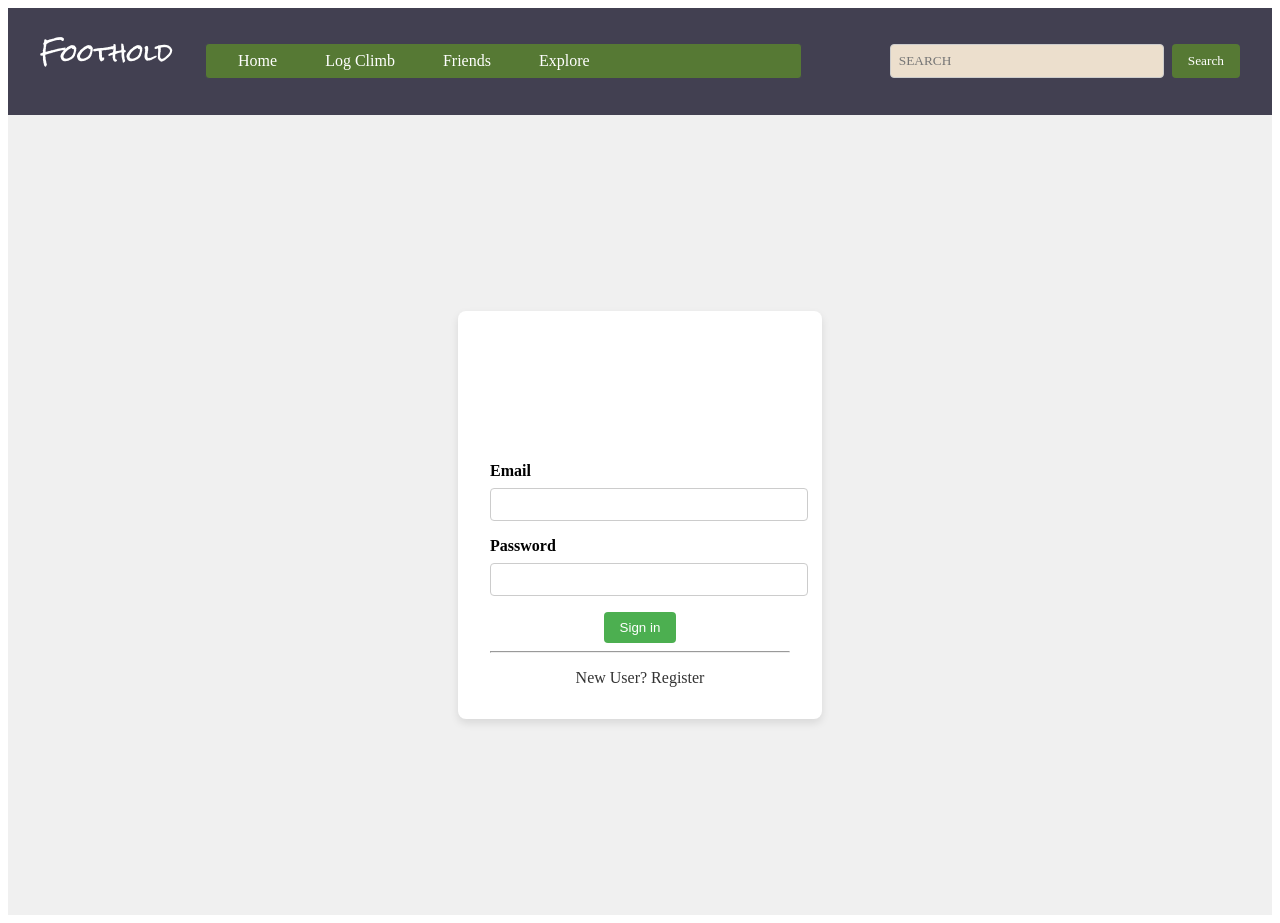
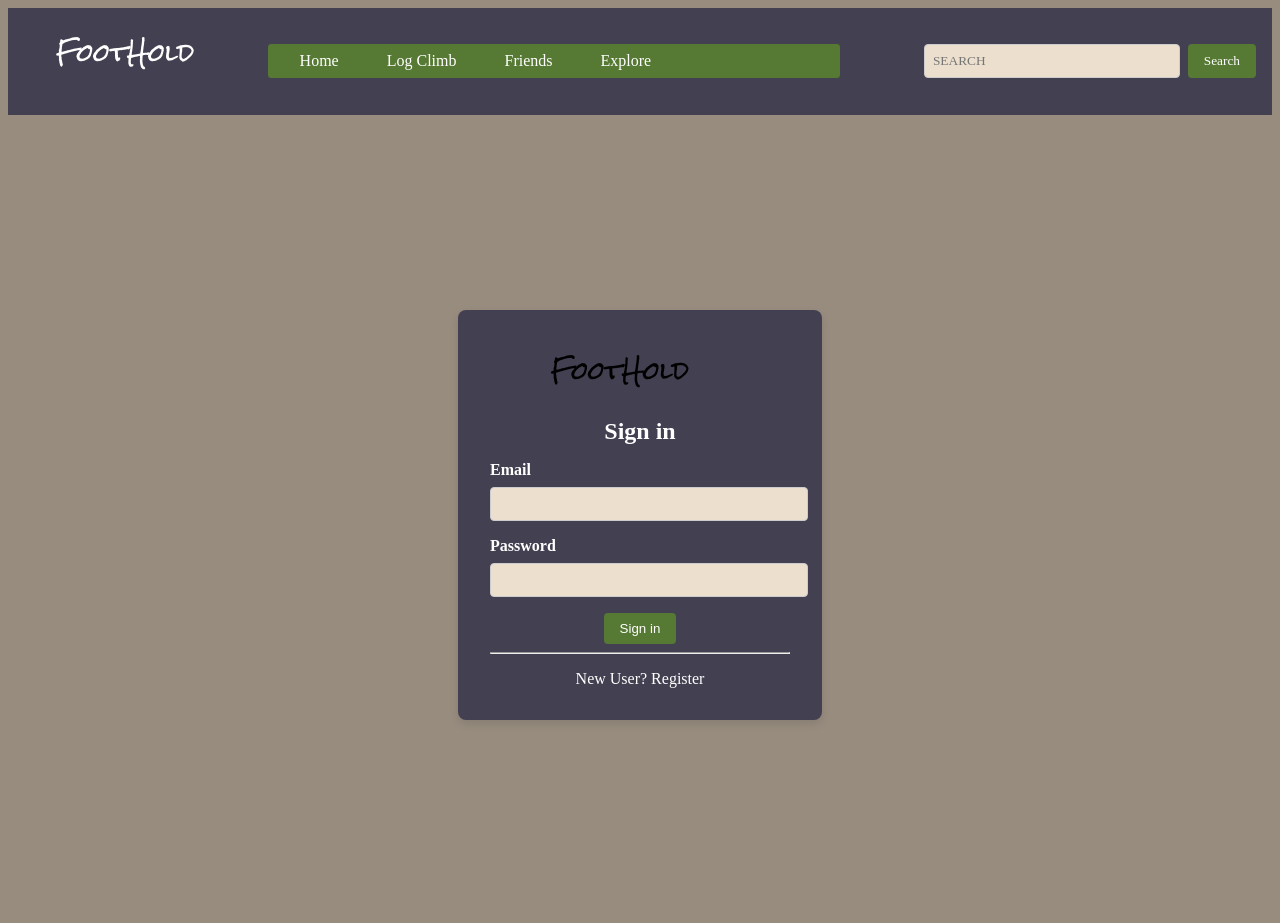
Before and after one commit to FredTodd/Boulder_site, a React (Create React App) app in the folder frontend/: page /login in a window 1280 px wide. Built offline with nearby package versions, Linux system fonts and the light colour scheme.

Commit message:
finished all the styling. Now working on the friends

```diff
--- a/frontend/src/components/Header.css
+++ b/frontend/src/components/Header.css
@@ -4,7 +4,7 @@ body {
 
 .header {
   display: flex;
-  justify-content: space-between;
+  justify-content: flex-start;
   align-items: center;
   padding: 1rem;
   background-color: #424051; /* General backing color */
@@ -13,27 +13,31 @@ body {
 
 .header-container {
   display: flex;
-  justify-content: space-between;
   align-items: center;
-  max-width: 1200px;
-  margin: 0 auto;
   width: 100%;
-}
-
-.logo {
-  font-family: 'Rock Salt', cursive;
 }
 
 .header-left {
   display: flex;
   align-items: center;
-  margin-right: auto; /* Ensure the logo is pushed to the left */
+}
+
+.header-right {
+  display: flex;
+  justify-content: flex-end;
+  flex-grow: 1;
 }
 
 .logo {
+  font-family: 'Rock Salt', cursive;
+  margin-right: 4.5rem; /* Adjust the margin to move it closer to the left */
+  margin-left: 2rem;
+}
+
+.logo a {
   font-size: 1.5rem;
-  margin-right: 2rem; /* Adjust the margin to move it closer to the left */
   color: white; /* Secondary color for text */
+  text-decoration: none;
 }
 
 .navbar-container {
@@ -47,11 +51,6 @@ body {
   max-width: 600px;
 }
 
-.header-right {
-  display: flex;
-  justify-content: flex-end;
-  flex-grow: 1;
-}
 
 .search-bar {
   display: flex;
--- a/frontend/src/components/Header.js
+++ b/frontend/src/components/Header.js
@@ -1,6 +1,7 @@
 import React, { useState } from 'react';
 import Navbar from './Navbar';
 import './Header.css';
+import { Link } from 'react-router-dom';
 
 const Header = () => {
   const [searchQuery, setSearchQuery] = useState('');
@@ -14,7 +15,7 @@ const Header = () => {
     <div className="header">
       <div className="header-container">
         <div className="header-left">
-          <div className="logo">Foothold</div>
+          <div className="logo"><Link to="/">FootHold</Link></div>
         </div>
         <div className="navbar-container">
           <Navbar />
--- a/frontend/src/components/LogClimb.css
+++ b/frontend/src/components/LogClimb.css
@@ -1,15 +1,16 @@
 body {
   font-family: "Archivo Narrow";
+  background-color: #978c7e;
 }
 
 .log-climb-container {
-    background-color: #DCE3E4; /* General backing color */
+    background-color: #ecdfcd; /* General backing color */
     padding: 2rem;
-    border-radius: 8px;
     box-shadow: 0 4px 8px rgba(0, 0, 0, 0.1);
     text-align: center;
     max-width: 1000px; /* Increased max-width to make it wider */
     margin: 2rem auto;
+
   }
 
   .switch-links {
@@ -67,6 +68,7 @@ body {
     margin-bottom: 1rem;
     color: #424051; /* Secondary color for text */
     background-color: #fff; /* White background */
+    font-family: "Archivo Narrow";
   }
 
   .log-climb-container .log-button {
@@ -78,10 +80,11 @@ body {
     border-radius: 4px;
     border: none;
     cursor: pointer;
+    font-family: "Archivo Narrow";
   }
 
   .log-climb-container .log-button:hover {
-    background-color: #455d2a; /* Slightly darker green for hover */
+    background-color: #4e6d2f; /* Slightly darker green for hover */
   }
 
   .log-climb-container .switch-link:hover {
@@ -92,3 +95,14 @@ body {
     width: 100%;
     margin-bottom: 1rem;
   }
+
+  .form-group p {
+    color: #424051;
+  }
+
+  /*
+  input[type='range'] {
+    -webkit-appearance: none;
+    background-color:  #567934;
+  }
+  */
--- a/frontend/src/components/Login.css
+++ b/frontend/src/components/Login.css
@@ -7,12 +7,12 @@ body {
     justify-content: center;
     align-items: center;
     height: 100vh;
-    background-color: #f0f0f0;
+    background-color: #978c7e;
   }
 
   /* Style the login box */
   .login-box {
-    background-color: white;
+    background-color: #424051;
     padding: 2rem;
     border-radius: 8px;
     box-shadow: 0 4px 8px rgba(0, 0, 0, 0.1);
@@ -24,6 +24,7 @@ body {
   .logo {
     font-size: 1.5rem;
     margin-bottom: 1rem;
+    text-align: center;
   }
 
   /* Style the form heading */
@@ -48,11 +49,13 @@ body {
     padding: 0.5rem;
     border: 1px solid #ccc;
     border-radius: 4px;
+    background-color: #ecdfcd;
+    font-family: "Archivo Narrow";
   }
 
   /* Style the login button */
   .login-button {
-    background-color: #4CAF50;
+    background-color:#567934;
     color: white;
     padding: 0.5rem 1rem;
     border: none;
@@ -61,14 +64,14 @@ body {
   }
 
   .login-button:hover {
-    background-color: #45a049;
+    background-color: #4e6d2f;
   }
 
   /* Style the register link */
   .register-link {
     display: block;
     margin-top: 1rem;
-    color: #333;
+    color: white;
     text-decoration: none;
   }
 
@@ -81,3 +84,7 @@ body {
     color: red;
     margin-bottom: 1rem;
   }
+
+  .input-group label {
+    color: white;
+  }
--- a/frontend/src/components/Login.js
+++ b/frontend/src/components/Login.js
@@ -27,7 +27,7 @@ const Login = () => {
   return (
     <div className="login-container">
       <div className="login-box">
-        <div className="logo">LOGO</div>
+        <div className="logo">FootHold</div>
         <h2>Sign in</h2>
         {error && <p className="error-message">{error}</p>}
         <form onSubmit={handleSubmit}>
--- a/frontend/src/components/Register.css
+++ b/frontend/src/components/Register.css
@@ -7,12 +7,12 @@ body {
     justify-content: center;
     align-items: center;
     height: 100vh;
-    background-color: #f0f0f0;
+    background-color: #978c7e;
   }
 
   /* Style the register box */
   .register-box {
-    background-color: white;
+    background-color: #424051;
     padding: 2rem;
     border-radius: 8px;
     box-shadow: 0 4px 8px rgba(0, 0, 0, 0.1);
@@ -48,11 +48,12 @@ body {
     padding: 0.5rem;
     border: 1px solid #ccc;
     border-radius: 4px;
+    font-family: "Archivo Narrow";
   }
 
   /* Style the register button */
   .register-button {
-    background-color: #4CAF50;
+    background-color: #567934;
     color: white;
     padding: 0.5rem 1rem;
     border: none;
@@ -61,14 +62,14 @@ body {
   }
 
   .register-button:hover {
-    background-color: #45a049;
+    background-color: #4e6d2f;
   }
 
   /* Style the login link */
   .login-link {
     display: block;
     margin-top: 1rem;
-    color: #333;
+    color: white;
     text-decoration: none;
   }
 
--- a/frontend/src/components/Register.js
+++ b/frontend/src/components/Register.js
@@ -30,7 +30,7 @@ const Register = () => {
   return (
     <div className="register-container">
       <div className="register-box">
-        <div className="logo">LOGO</div>
+        <div className="logo">FootHold</div>
         <h2>Register</h2>
         {error && <p className="error-message">{error}</p>}
         <form onSubmit={handleSubmit}>
```
Also changed, not shown: frontend/src/components/LogClimb.js (deleted, +0 -16 lines), 2 other files (tests, documents, lock files or other folders).
